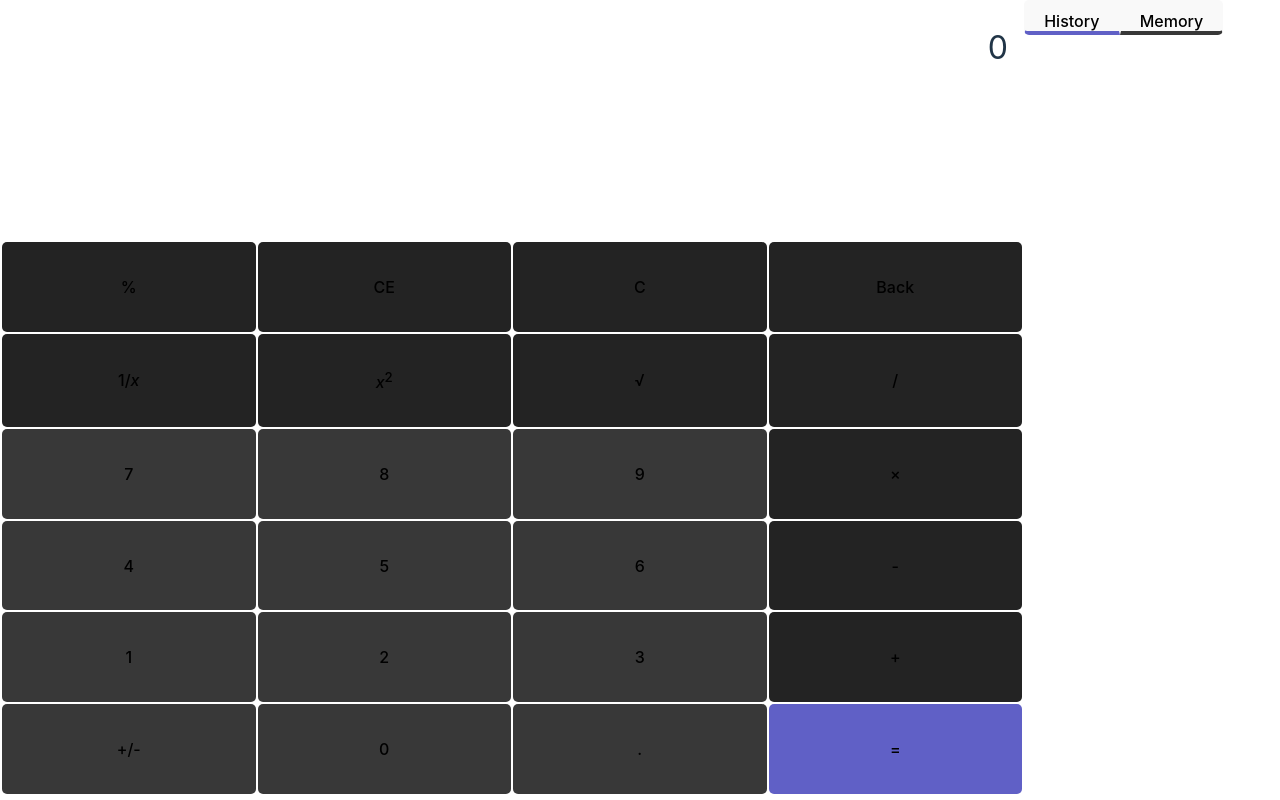
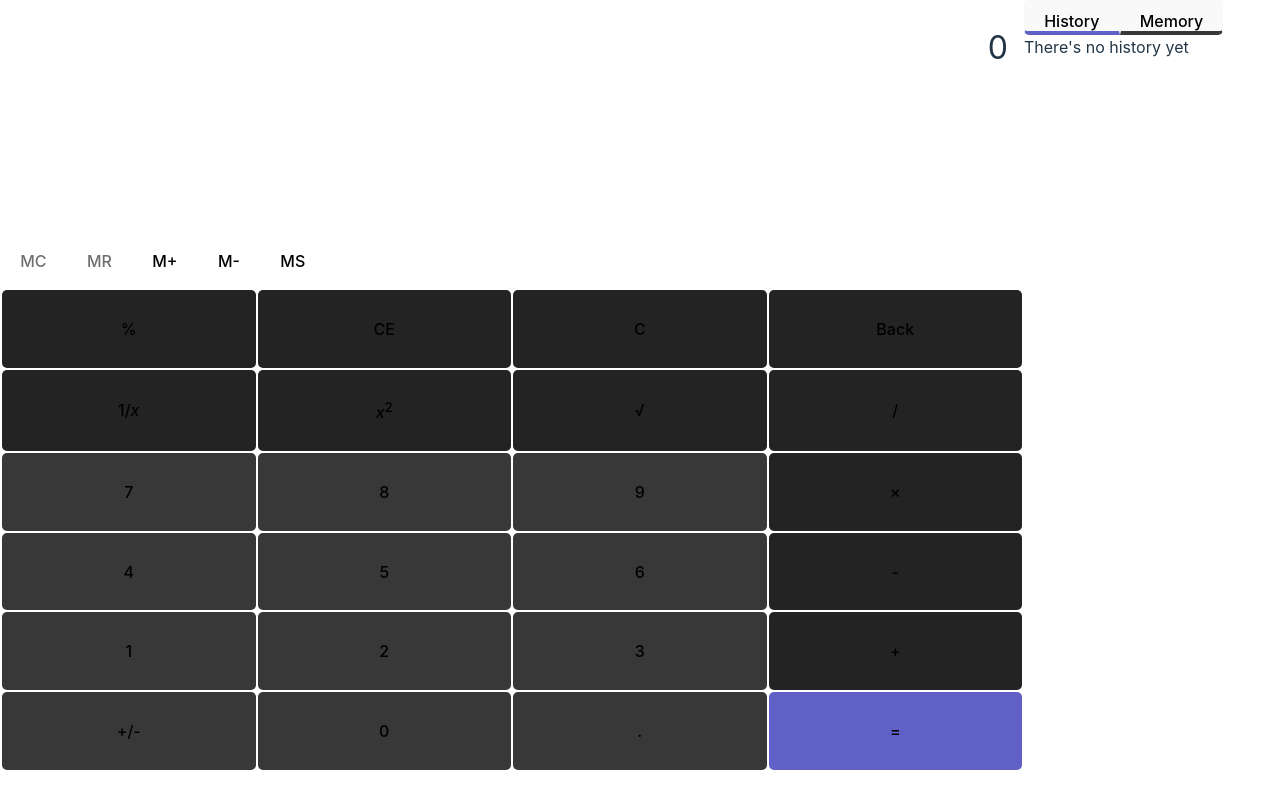
Before and after one commit to BigRed85/calculator, a React (Vite) app in the folder Calculator/: page / in a window 1280 px wide. Built offline with nearby package versions, Linux system fonts and the light colour scheme.

Commit message:
added memory functions / buttons

```diff
--- a/Calculator/src/App.css
+++ b/Calculator/src/App.css
@@ -6,7 +6,7 @@
 
   display: grid;
   grid-template-columns: 1fr max(15em, 20vw);
-  grid-template-rows: 30vh auto;
+  grid-template-rows: 30vh 3rem 1fr;
 }
 
 .calculator_output {
@@ -32,9 +32,9 @@
 
 .calculator_buttons {
   grid-column: 1;
-  grid-row: 2;
+  grid-row: 3;
 
-  height: 69vh;
+  height: 60vh;
   margin: 2px;
   margin-bottom: 1vh;
 
@@ -82,6 +82,23 @@
 
 .history_select:hover {
   background-color: #383838;
+}
+
+.memory_button {
+  background-color: transparent;
+}
+
+.memory_button:hover {
+  background-color: #232323;
+}
+
+.memory_button.disabled {
+  background-color: transparent;
+  color: #6f6f6f;
+}
+
+.memory_button.disabled:hover {
+  background-color: transparent;
 }
 
 .memory_select {
--- a/Calculator/src/App.jsx
+++ b/Calculator/src/App.jsx
@@ -61,11 +61,17 @@ class StandardCalculator extends Component {
       clearAll: () => { this.clearAll() },
       clearEntry: () => { this.clearEntry() },
       historyRecall: (index) => { this.historyRecall(index) },
+      memoryClear: () => { this.memoryClear() },
+      memoryRecall: (index) => { this.memoryRecall(index) },
+      memoryAdd: (index) => {this.memoryAdd(index) },
+      memorySubtract: (index) => { this.memorySubtract(index)},
+      memorySave: () => { this.memorySave() },
     }
 
 
   }
 
+  //----------------- calculator button functions --------------
   numberInput(number) {//what if the number is the previous answer?
     this.setState({
       current: this.state.current + number,
@@ -149,70 +155,6 @@ class StandardCalculator extends Component {
       count: this.state.count+1,
     })
 
-  }
-
-  updateEquation(isCompleat = false) {
-    //the posible equations are
-    // previous + operation + current : a compleat equation has been entered
-    // previous + operation : where the second half of the equation has not been entered yet
-    // current : a compleat equation with only one entry "a = a"
-    var equation = "";
-    var current = this.state.current;
-    var previous = parseFloat(this.state.previous);
-    var operation = this.state.operation;
-    var answer =  parseFloat(this.state.answer);
-
-    if (isNaN(previous))
-      previous = 0;
-    if (isNaN(answer))
-      answer = 0;
-
-    if (isCompleat || this.state.operation === "") {
-      current = parseFloat(current);
-      current = isNaN(current) ? answer : current;
-    }
-
-
-    if (this.state.operation === "") {
-      equation = current;
-    }
-    else {
-      equation = previous + " " + operation + " " + current;
-    }
-
-    return equation;
-  }
-
-  updateHistory(equation, answer) {
-    var history = this.state.history;
-    var newHist = {
-      equation: equation,
-      answer: answer,
-      key: this.state.count,
-    }
-
-    history.push(newHist);
-
-    if (history.length > 30) {
-      history.reverse();
-      history.pop();
-      history.reverse();
-    }
-
-
-    return history;
-  }
-
-  historyRecall(index) {
-    const history = this.state.history[index];
-
-    this.setState({
-      equation: history.equation,
-      answer: history.answer,
-      current: "",
-      previous: "",
-      operation: "",
-    });
   }
 
   percent() {
@@ -345,7 +287,143 @@ class StandardCalculator extends Component {
 
   }
 
+  //------------------ helper functions
 
+  updateEquation(isCompleat = false) {
+    //the posible equations are
+    // previous + operation + current : a compleat equation has been entered
+    // previous + operation : where the second half of the equation has not been entered yet
+    // current : a compleat equation with only one entry "a = a"
+    var equation = "";
+    var current = this.state.current;
+    var previous = parseFloat(this.state.previous);
+    var operation = this.state.operation;
+    var answer =  parseFloat(this.state.answer);
+
+    if (isNaN(previous))
+      previous = 0;
+    if (isNaN(answer))
+      answer = 0;
+
+    if (isCompleat || this.state.operation === "") {
+      current = parseFloat(current);
+      current = isNaN(current) ? answer : current;
+    }
+
+
+    if (this.state.operation === "") {
+      equation = current;
+    }
+    else {
+      equation = previous + " " + operation + " " + current;
+    }
+
+    return equation;
+  }
+
+  //this function will return the current value (i should look through the code to find were this could be of use!)
+  getCurrentValue() {
+    var current = parseFloat(this.state.current);
+    var answer = parseFloat(this.state.answer);
+
+    answer = isNaN(answer) ? 0 : answer;
+    current = isNaN(current) ? answer : current;
+
+    return current;
+  }
+
+
+  //------------------ history functions -------------------------------
+  updateHistory(equation, answer) {
+    var history = this.state.history;
+    var newHist = {
+      equation: equation,
+      answer: answer,
+      key: this.state.count,
+    }
+
+    history.push(newHist);
+
+    if (history.length > 30) {
+      history.reverse();
+      history.pop();
+      history.reverse();
+    }
+
+
+    return history;
+  }
+
+  historyRecall(index) {
+    const history = this.state.history[index];
+
+    this.setState({
+      equation: history.equation,
+      answer: history.answer,
+      current: "",
+      previous: "",
+      operation: "",
+    });
+  }
+
+  //----------- memory functions --------------------------------------
+  memoryClear() {
+    //clear the memeory
+
+    this.setState({
+      memory: [],
+    });
+  }
+
+  memoryRecall(index) {
+    //recalls the current memory
+    this.setState({
+      current: this.state.memory[index],
+    })
+  }
+
+  memoryAdd(index) {
+    //adds the current value to the memory value at the given index
+    var value = this.getCurrentValue();
+
+    this.memoryAdd2(value, index);
+  }
+
+  memorySubtract(index) {
+    //subtracts the current value from the memory value at the given index
+    var value = this.getCurrentValue();
+    value *= -1;
+
+    this.memoryAdd2(value, index);
+  }
+
+  //this is a helper function that will add the value to memory at the given index
+  //it is unsafe as it dose not check if the value is a number
+  //use memoryAdd or memorySubtract
+  memoryAdd2(value, index) {
+    const memory = this.state.memory;
+
+    memory[index] += value;
+
+    this.setState({
+      memory: memory,
+    });
+  }
+
+  memorySave() {
+    //saves a new memory entry
+    const memory = this.state.memory;
+    var value = this.getCurrentValue();
+
+    memory.push(value);
+
+    this.setState({
+      memory: memory,
+    });
+  }
+
+
+  //--------- the render function -----------------------------------
   render() {
 
     return (
@@ -355,6 +433,7 @@ class StandardCalculator extends Component {
           answer={this.state.answer}
           operation={this.state.operation}
           equation={this.state.equation}></CalculatorOutput>
+        <MemoryButtons memory={this.state.memory} functions={this.functions}></MemoryButtons>
         <CalculatorButtons type={this.state.calulatorType} functions={this.functions}></CalculatorButtons>
         <CalculatorAside history={this.state.history} memory={this.state.memory} functions={this.functions}></CalculatorAside>
       </div>
@@ -448,6 +527,36 @@ class CalculatorButton extends Component {
 };
 
 class MemoryButtons extends Component {
+  constructor(props) {
+    super(props);
+  }
+
+  render() {
+    const index = this.props.memory.length - 1;
+
+    if (index < 0) {
+      //if the memory array is empty
+      return (
+        <div>
+          <button className='memory_button disabled'>MC</button>
+          <button className='memory_button disabled'>MR</button>
+          <button className='memory_button' onClick={() => this.props.functions.memoryAdd(index)}>M+</button>
+          <button className='memory_button' onClick={() => this.props.functions.memorySubtract(index)}>M-</button>
+          <button className='memory_button' onClick={() => this.props.functions.memorySave()}>MS</button>
+        </div>
+      );
+    }
+
+    return(
+      <div>
+        <button className='memory_button' onClick={() => this.props.functions.memoryClear()}>MC</button>
+        <button className='memory_button' onClick={() => this.props.functions.memoryRecall(index)}>MR</button>
+        <button className='memory_button' onClick={() => this.props.functions.memoryAdd(index)}>M+</button>
+        <button className='memory_button' onClick={() => this.props.functions.memorySubtract(index)}>M-</button>
+        <button className='memory_button' onClick={() => this.props.functions.memorySave()}>MS</button>
+      </div>
+    );
+  }
 
 };
 
@@ -503,6 +612,10 @@ class CalculatorHistory extends Component {
   render() {
     const history = this.props.history;
 
+    if (history.length === 0) {
+      return <div>There's no history yet</div>
+    }
+
     const listHistory = history.map((history, index) => {
       //show the equation and the awnser are a button
       return (
```
